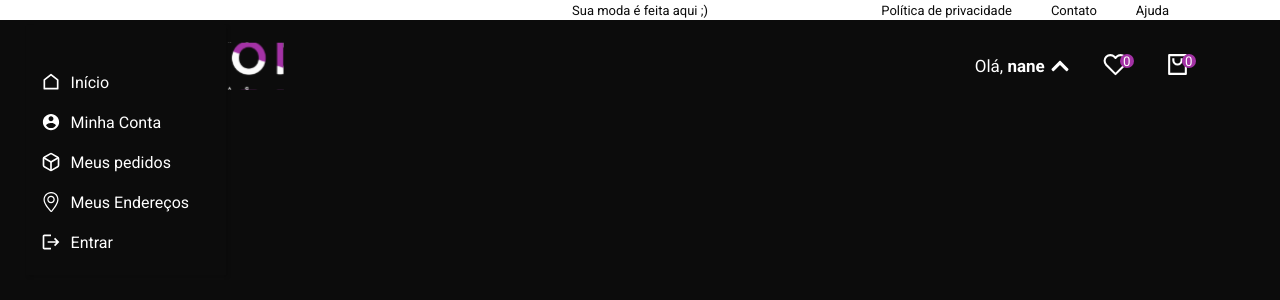
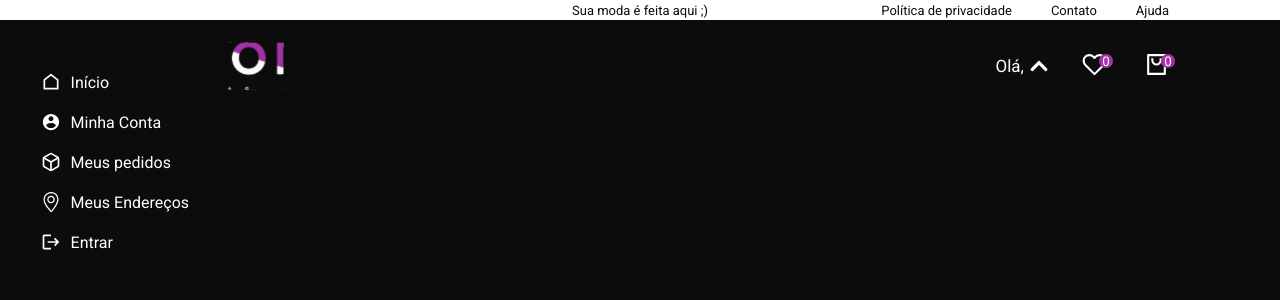
Before and after one commit to rayaneacacio/Zer01_Modas, a React (Vite) app in the folder zer01modas-frontend/: page /menu in a window 1280 px wide. Shown: the top 300 px of the page. Built offline with nearby package versions, Linux system fonts and the light colour scheme.

Commit message:
algumas alteracoes no auth hook

```diff
--- a/zer01modas-frontend/src/components/Header/index.jsx
+++ b/zer01modas-frontend/src/components/Header/index.jsx
@@ -16,7 +16,7 @@ import { NavMenu } from "../Nav-Menu";
 import { Container } from "./style";
 
 export function Header() {
-  const { isAdmin } = useAuth();
+  const { userData, isAdmin } = useAuth();
   const [ menuDesktop, setMenuDesktop ] = useState("close");
 
   const navigate = useNavigate();
@@ -98,7 +98,7 @@ export function Header() {
 
         <div className="boxButtons">
           <button className="firstButton" onClick={ navigateMenu } onMouseOver={ handleMenuDesktopDisplayBlock } onMouseOut={ handleMenuDesktopDisplayNone } >
-            <p> Olá, <strong> nane </strong> </p>
+            <p> Olá, <strong> { userData && userData.user.name } </strong> </p>
             <FaChevronDown size={ 20 } />
           </button>
           <NavMenu onMouseOver={ handleMenuDesktopDisplayBlock } onMouseOut={ handleMenuDesktopDisplayNone }  />
--- a/zer01modas-frontend/src/components/Nav-Menu/index.jsx
+++ b/zer01modas-frontend/src/components/Nav-Menu/index.jsx
@@ -17,7 +17,7 @@ import { Login } from "../Login";
 import { Container } from "./style";
 
 export function NavMenu({ ...rest }) {
-  const { user, isAdmin, SignOut } = useAuth();
+  const { userData, isAdmin, SignOut } = useAuth();
 
   const navigate = useNavigate();
   const route = useLocation();
@@ -38,7 +38,10 @@ export function NavMenu({ ...rest }) {
   }
 
   async function handleSignOut() {
-    await SignOut();
+    if(confirm("Desconectar? :(")) {
+      await SignOut();
+    }
+
   }
 
   function handleWindowResize() {
@@ -77,7 +80,7 @@ export function NavMenu({ ...rest }) {
 
       { isAdmin && <Button icon={ <TbShoppingCartPlus /> } title="Novo produto" onClick={ navigateNew } /> }
 
-      <Button icon={ <MdLogout /> } title={ user ? "Sair" : "Entrar" } onClick={ user ? handleSignOut : handleSignature } />
+      <Button icon={ <MdLogout /> } title={ userData ? "Sair" : "Entrar" } onClick={ userData ? handleSignOut : handleSignature } />
       <dialog className="modal-login">
         <div>
           <div>
--- a/zer01modas-frontend/src/hooks/auth.jsx
+++ b/zer01modas-frontend/src/hooks/auth.jsx
@@ -4,7 +4,7 @@ import { api } from "../services/api";
 export const AuthContext = createContext({});
 
 function AuthProvider({ children }) {
-  const [ user, setUser ] = useState("");
+  const [ userData, setUserData ] = useState("");
   const [ isAdmin, setIsAdmin ] = useState(false);
 
   async function SignUp({ name, email, password }) {
@@ -15,7 +15,7 @@ function AuthProvider({ children }) {
     const response = await api.post("/sessions", { email, password });
 
     localStorage.setItem("@zer01modas:userData", JSON.stringify(response.data));
-    setUser(response.data);
+    setUserData(response.data);
 
     if(response.data.user.isAdmin = 1) {
       localStorage.setItem("@zer01modas:isAdmin", JSON.stringify(true));
@@ -27,7 +27,7 @@ function AuthProvider({ children }) {
   }
 
   function SignOut() {
-    setUser("");
+    setUserData("");
     setIsAdmin(false);
     localStorage.removeItem("@zer01modas:userData");
     localStorage.removeItem("@zer01modas:isAdmin");
@@ -39,7 +39,7 @@ function AuthProvider({ children }) {
 
     if(userLocalStorage) {
       api.defaults.headers.authorization = `Bearer ${ userLocalStorage.token }`;
-      setUser(userLocalStorage);
+      setUserData(userLocalStorage);
     }
 
     if(isAdminLocalStorage) {
@@ -49,7 +49,7 @@ function AuthProvider({ children }) {
   }, []);
 
   return (
-    <AuthContext.Provider value={{ user, isAdmin, SignUp, SignIn, SignOut }}>
+    <AuthContext.Provider value={{ userData, isAdmin, SignUp, SignIn, SignOut }}>
       { children }
     </AuthContext.Provider>
   )
```
